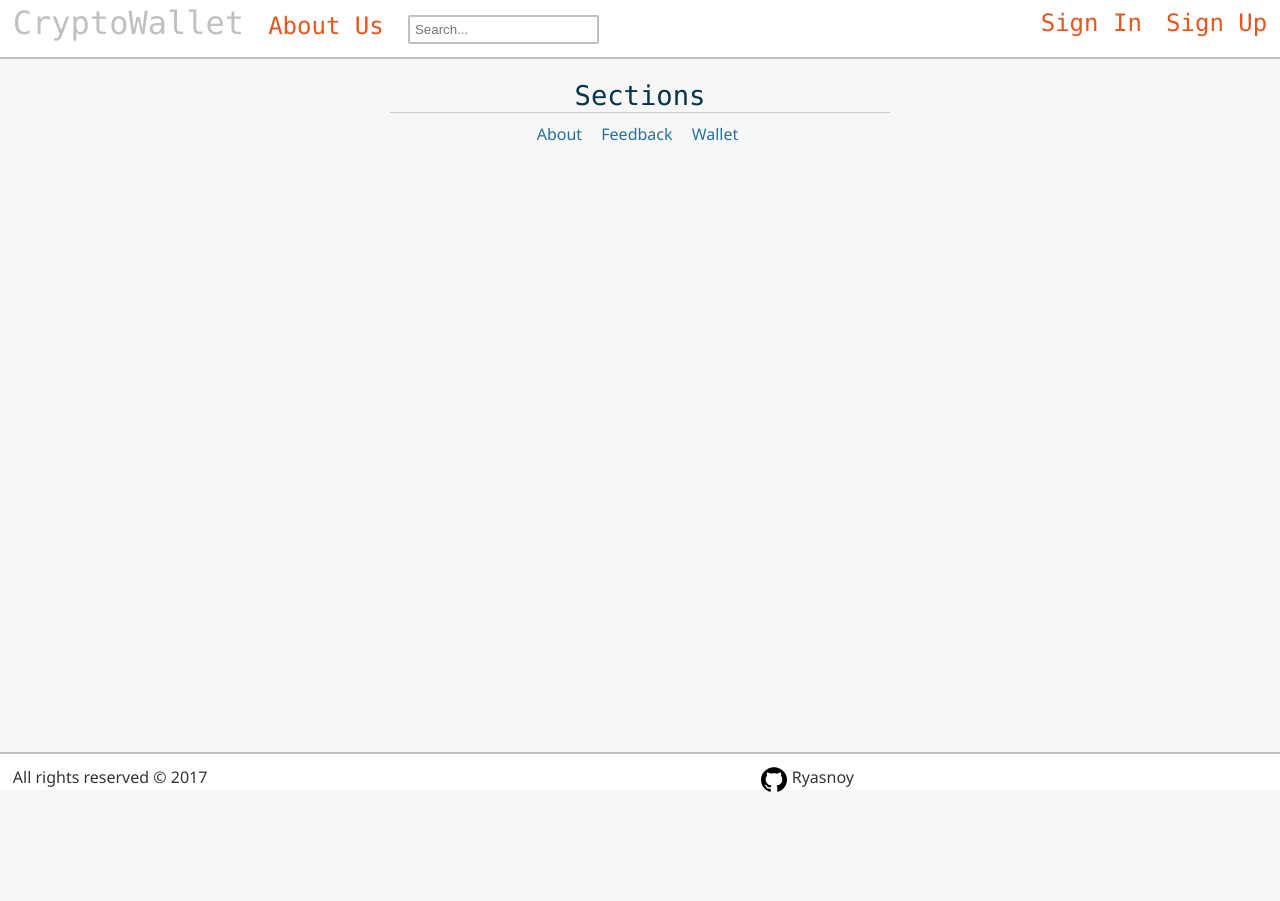
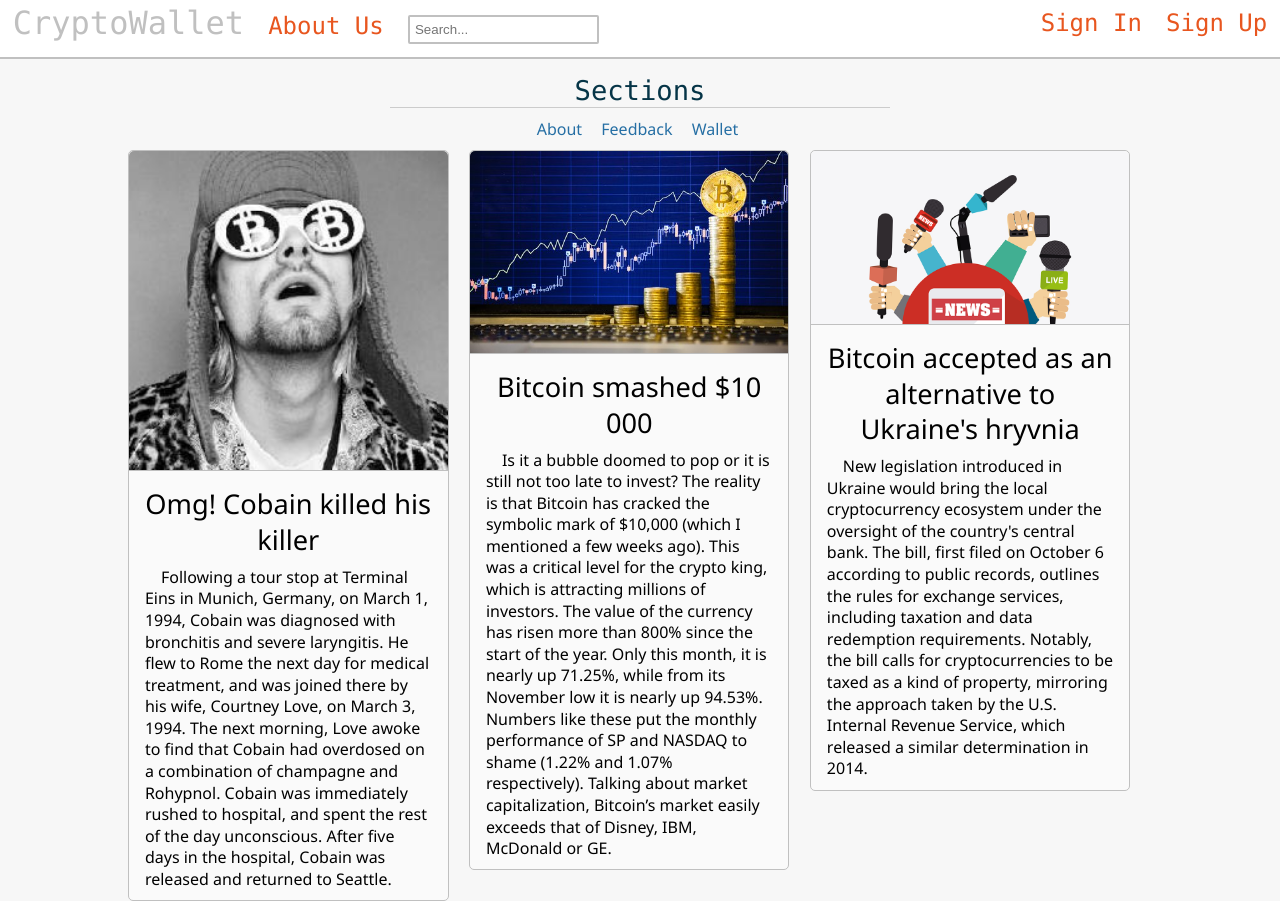
Before and after one commit to Ryasnoy/CryptoWallet, a plain HTML site: page www/index.html in a window 1280 px wide. Shown: the top 901 px of the page. Before the commit the page ends 800 px from the top, so only its background shows below. Drawn offline with Linux system fonts and the light colour scheme.

Commit message:
Blocks of posts

```diff
--- a/www/css/style.css
+++ b/www/css/style.css
@@ -125,7 +125,7 @@ header {
   font-size: 1.7em;
 }
 
-.menu, hr {
+.menu hr {
   width: 500px;
   max-width: 100%;
   margin-top: 5px;
@@ -142,6 +142,58 @@ header {
 .menuHrefs a:hover {
   background-color: #098efb;
   color: white;
+}
+
+.wrapper {
+  float: left;
+  width: 100%;
+  margin-top: 10px;
+}
+
+.wrapper .articles {
+  float: left;
+  width: 80%;
+  margin-left: 10%;
+}
+
+.wrapper .articles article {
+  float: left;
+  width: 31.3%;
+  border: 1px solid silver;
+  box-sizing: border-box;
+  border-radius: 5px;
+  background-color: #fafafa;
+  margin-right: 2%;
+  min-height: 400px;
+}
+
+.wrapper .articles article img {
+  width: 100%;
+  /*height: 200px;*/
+  border-radius: 5px 5px 0px 0px;
+  border-bottom: 1px solid silver;
+  margin-bottom: 10px;
+}
+
+.wrapper .articles article h2 {
+  line-height: 130%;
+  width: 90%;
+  margin-left: 5%;
+  text-align: center;
+  font-weight: normal;
+  font-size: 1.7em;
+}
+
+.wrapper .articles article p {
+  margin-top: 3%;
+  margin-bottom: 3%;
+  width: 90%;
+  margin-left: 5%;
+  text-indent: 1em;
+}
+
+.wrapper a {
+  color: black;
 }
 
 input[type=text].field {
--- a/www/index.html
+++ b/www/index.html
@@ -32,6 +32,27 @@
         </div>
       </center>
 
+      <div class="wrapper">
+          <div class="articles">
+          <a href="#" title="See more..."><article>
+              <img src="assets/cobain.jpeg" alt="" title="">
+              <h2>Omg! Cobain killed his killer</h2>
+              <p>Following a tour stop at Terminal Eins in Munich, Germany, on March 1, 1994, Cobain was diagnosed with bronchitis and severe laryngitis. He flew to Rome the next day for medical treatment, and was joined there by his wife, Courtney Love, on March 3, 1994. The next morning, Love awoke to find that Cobain had overdosed on a combination of champagne and Rohypnol. Cobain was immediately rushed to hospital, and spent the rest of the day unconscious. After five days in the hospital, Cobain was released and returned to Seattle.</p>
+            </article></a>
+            <a href="#" title="See more..."><article>
+              <img src="assets/bitcoin.jpg" alt="" title="">
+              <h2>Bitcoin smashed $10 000</h2>
+              <p>Is it a bubble doomed to pop or it is still not too late to invest? The reality is that Bitcoin has cracked the symbolic mark of $10,000 (which I mentioned a few weeks ago). This was a critical level for the crypto king, which is attracting millions of investors. The value of the currency has risen more than 800% since the start of the year. Only this month, it is nearly up 71.25%, while from its November low it is nearly up 94.53%. Numbers like these put the monthly performance of SP and NASDAQ to shame (1.22% and 1.07% respectively). Talking about market capitalization, Bitcoin’s market easily exceeds that of Disney, IBM, McDonald or GE.</p>
+            </article></a>
+          <a href="#" title="See more..."><article>
+              <img src="assets/news.jpg" alt="" title="">
+              <h2>Bitcoin accepted as an alternative to Ukraine's hryvnia</h2>
+              <p>New legislation introduced in Ukraine would bring the local cryptocurrency ecosystem under the oversight of the country's central bank.
+The bill, first filed on October 6 according to public records, outlines the rules for exchange services, including taxation and data redemption requirements. Notably, the bill calls for cryptocurrencies to be taxed as a kind of property, mirroring the approach taken by the U.S. Internal Revenue Service, which released a similar determination in 2014.</p>
+          </article></a>
+          </div>
+      </div>
+
     </div>
 
     <footer>
```
Also changed, not shown: www/assets/bitcoin.jpg (added), www/assets/cobain.jpeg (added), www/assets/news.jpg (added). Lines whose indentation alone changed are shown as unchanged.
